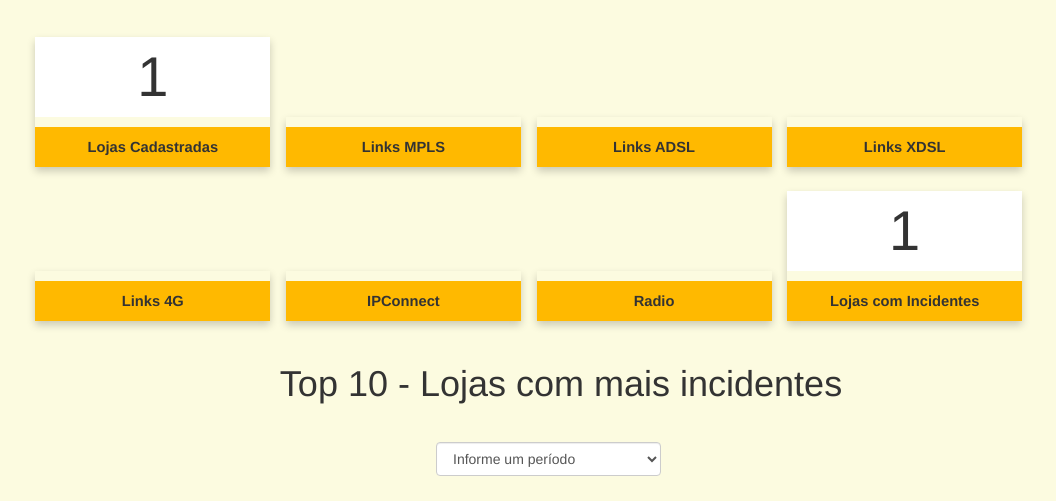
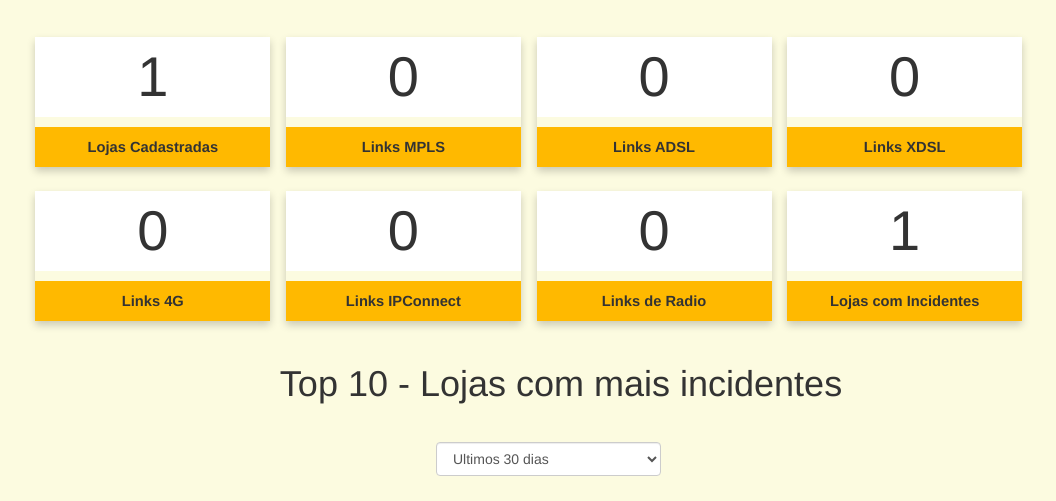
Before and after one commit to masterzd/snoc, a CodeIgniter app: page /CI_SISNOC/index.php/dashboard/Home in a window 1280 px wide. Shown: the part 60-561 px from the top of the page, without its empty margins (79-1135 px from the left). Run offline with CodeIgniter, Linux system fonts and the light colour scheme; tables that the repository leaves empty or names only in its code hold one stand-in row (values such as "Sample post"); some libraries are stand-ins or nearby versions.

Commit message:
Feito ajustes no Charts

```diff
--- a/application/controllers/DashBoard.php
+++ b/application/controllers/DashBoard.php
@@ -11,11 +11,6 @@ class DashBoard extends CI_Controller {
     }
 
     public function Inicio() {
-
-
-
-
-
         $this->load->view('dashboard');
     }
 
@@ -24,35 +19,35 @@ class DashBoard extends CI_Controller {
 
         $QR1 = "SELECT lj_num from tb_lojas WHERE lj_sit NOT LIKE 'Fechada'";
         $this->Crud->calldb(0, 'SELECT', 0, 0, $QR1);
-        $lojasCad = $this->Crud->Results['lines'];
+        $lojasCad = $this->Crud->Results['lines'] ?? 0;
 
         $QR2 = "select cir_link FROM tb_lojas, tb_circuitos where cir_link = 'MPLS' AND lj_sit NOT LIKE 'Fechada' AND lj_num = cir_loja";
         $this->Crud->calldb(0, 'SELECT', 0, 0, $QR2);
-        $MPLS = $this->Crud->Results['lines'];
+        $MPLS = $this->Crud->Results['lines'] ?? 0;
 
         $QR3 = "select cir_link FROM tb_lojas, tb_circuitos where cir_link = 'ADSL' AND lj_sit NOT LIKE 'Fechada' AND lj_num = cir_loja";
         $this->Crud->calldb(0, 'SELECT', 0, 0, $QR3);
-        $ADSL = $this->Crud->Results['lines'];
+        $ADSL = $this->Crud->Results['lines'] ?? 0;
 
         $QR4 = "select cir_link FROM tb_lojas, tb_circuitos where cir_link = 'XDSL' AND lj_sit NOT LIKE 'Fechada' AND lj_num = cir_loja";
         $this->Crud->calldb(0, 'SELECT', 0, 0, $QR4);
-        $XDSL = $this->Crud->Results['lines'];
+        $XDSL = $this->Crud->Results['lines'] ?? 0;
 
         $QR5 = "select cir_link FROM tb_lojas, tb_circuitos where cir_link = 'IPConnect' AND lj_sit NOT LIKE 'Fechada' AND lj_num = cir_loja";
         $this->Crud->calldb(0, 'SELECT', 0, 0, $QR5);
-        $IpCon = $this->Crud->Results['lines'];
+        $IpCon = $this->Crud->Results['lines'] ?? 0;
 
         $QR6 = "select cir_link FROM tb_lojas, tb_circuitos where cir_link = '4G' AND lj_sit NOT LIKE 'Fechada' AND lj_num = cir_loja";
         $this->Crud->calldb(0, 'SELECT', 0, 0, $QR6);
-        $mb4g = $this->Crud->Results['lines'];
+        $mb4g = $this->Crud->Results['lines'] ?? 0;
 
         $QR7 = "select cir_link FROM tb_lojas, tb_circuitos where cir_link = 'Radio' AND lj_sit NOT LIKE 'Fechada' AND lj_num = cir_loja";
         $this->Crud->calldb(0, 'SELECT', 0, 0, $QR7);
-        $radio = $this->Crud->Results['lines'];
+        $radio = $this->Crud->Results['lines'] ?? 0;
 
         $QR = "SELECT DISTINCT o_loja FROM tb_ocorrencias WHERE o_sit_ch NOT LIKE 1 AND o_sit_ch NOT LIKE 7";
         $this->Crud->calldb(0, 'SELECT', 0, 0, $QR);
-        $Inc = $this->Crud->Results['lines'];
+        $Inc = $this->Crud->Results['lines'] ?? 0;
 
 
 
--- a/application/views/dashboard/home.php
+++ b/application/views/dashboard/home.php
@@ -49,13 +49,13 @@
                             <div class="card">
                                 <p><?=$IPCon?></p>
                                 <div class="cont">
-                                    <h4><b>IPConnect</b></h4>
+                                    <h4><b>Links IPConnect</b></h4>
                                 </div>
                             </div>
                             <div class="card">
                                 <p><?=$Radio?></p>
                                 <div class="cont">
-                                    <h4><b>Radio</b></h4>
+                                    <h4><b>Links de Radio</b></h4>
                                 </div>
                             </div>
                             <div class="card">
@@ -74,7 +74,7 @@
                         <h1>Top 10 - Lojas com mais incidentes</h1>
                         <select class="form-control control-date j-ctl-per">
                             <option value="">Informe um período</option>
-                            <option value="30">Ultimos 30 dias</option>
+                            <option value="30" selected>Ultimos 30 dias</option>
                             <option value="60">Ultimos 60 dias</option>
                             <option value="90">Ultimos 90 dias</option>
                             <option value="6">Ultimos 6 meses</option>
--- a/assets/js/dashboard.js
+++ b/assets/js/dashboard.js
@@ -7,6 +7,11 @@ $(function () {
     });
     $('.j-oper').click(function () {
         changeScreen(UrlBase + 'relatorios');
+    });
+
+
+    $(document).ready(function(){
+       geraChart($('.j-ctl-per').val());
     });
 
 
@@ -24,7 +29,18 @@ $(function () {
     $('.j-ctl-per').change(function () {
 
         if ($(this).val()) {
-            $.post(UrlBase + 'per', {per: $(this).val()}, function (result) {
+           geraChart($(this).val());
+        }
+    });
+
+
+
+
+
+var geraChart = function(value){
+
+     if(value){
+        $.post(UrlBase + 'per', {per: value}, function (result) {
                 if (result) {
                     google.charts.load('current', {'packages': ['corechart']});
                     google.charts.setOnLoadCallback(drawChart);
@@ -33,14 +49,17 @@ $(function () {
 
                     function drawChart() {
 
-                        var dados = [['Lojas', 'Qtd. Ch']];
+                        var dados = [];
 
                         $.each(result, function (key, value) {
                             dados.push([value.o_loja, parseInt(value.count)]);
                         });
 
 
-                        var data = google.visualization.arrayToDataTable(dados);
+                        var data = new google.visualization.DataTable(dados);
+                        data.addColumn('string', 'Loja');
+                        data.addColumn('number', 'Num. Ch');
+                        data.addRows(dados);
 
                         var options = {
                             title: 'Lojas com mais incidentes gerados',
@@ -49,24 +68,34 @@ $(function () {
 
                         var chart = new google.visualization.PieChart(document.getElementById('piechart'));
 
+                        function selectHandler() {
+                            var selectedItem = chart.getSelection()[0];
+                            if (selectedItem) {
+                              var value = data.getValue(selectedItem.row, 0);
+                              alert('The user selected ' + value);
+                            }
+                          }
+
+                        google.visualization.events.addListener(chart, 'select', selectHandler);
+
                         chart.draw(data, options);
 
                     }
                 } else {
-                    alert("Não foram encontradas informações");
+                    alert("Não foram encontradas lojas com incidentes nos ultimos " + value + " dias/meses");
                 }
 
 
             }, "json");
-        }
 
-
-
-
-    });
+     }
 
 
 
 
 
+}
+
+
+
 });
```
Also changed, not shown: nbproject/private/private.xml (+8 -8 lines), 3 other files.
